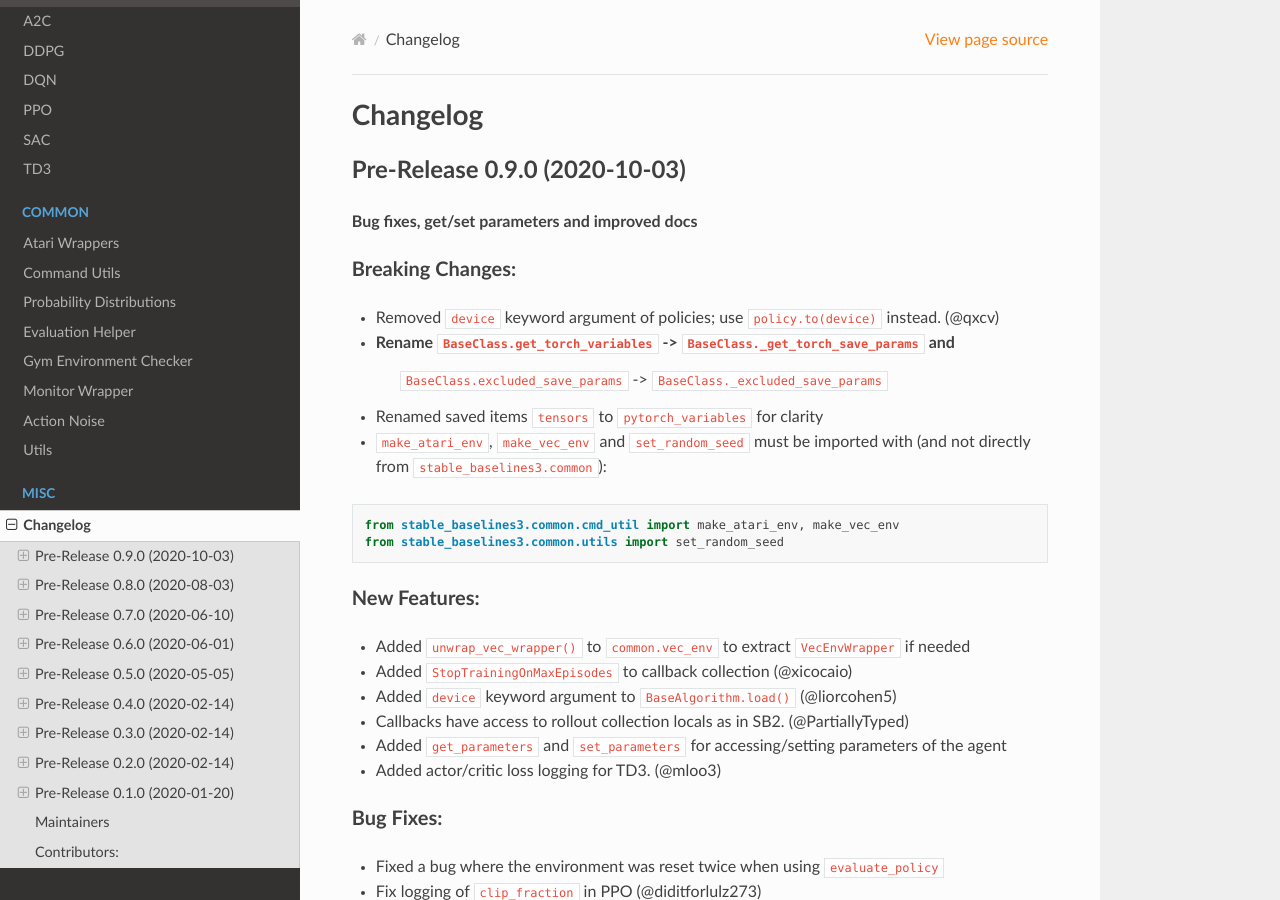
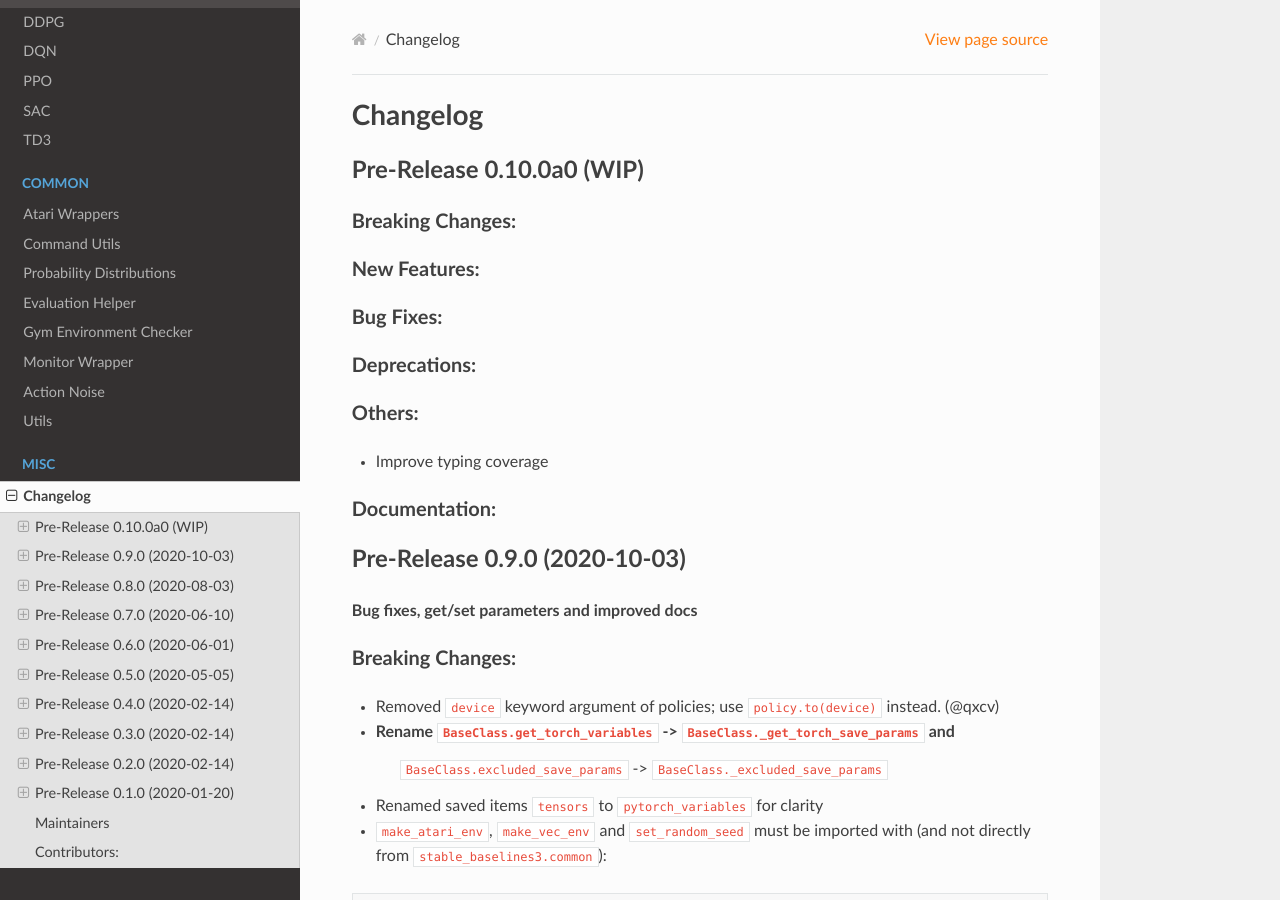
Before and after one commit to DLR-RM/stable-baselines3, a Sphinx documentation site: the page built from docs/misc/changelog.rst, in a window 1280 px wide and 900 px high. Built offline with Sphinx 7.4.7 and the Read the Docs theme 2.0.0, drawn with Linux system fonts in a browser that asks for light colours; pages that are not in the unit, such as notebooks, are missing from menus.

Commit message:
Update changelog

```diff
--- a/docs/misc/changelog.rst
+++ b/docs/misc/changelog.rst
@@ -2,6 +2,30 @@
 
 Changelog
 ==========
+
+
+Pre-Release 0.10.0a0 (WIP)
+------------------------------
+
+Breaking Changes:
+^^^^^^^^^^^^^^^^^
+
+New Features:
+^^^^^^^^^^^^^
+
+Bug Fixes:
+^^^^^^^^^^
+
+Deprecations:
+^^^^^^^^^^^^^
+
+Others:
+^^^^^^^
+- Improve typing coverage
+
+Documentation:
+^^^^^^^^^^^^^^
+
 
 Pre-Release 0.9.0 (2020-10-03)
 ------------------------------
--- a/stable_baselines3/version.txt
+++ b/stable_baselines3/version.txt
@@ -1 +1 @@
-0.9.0
+0.10.0a0
```
